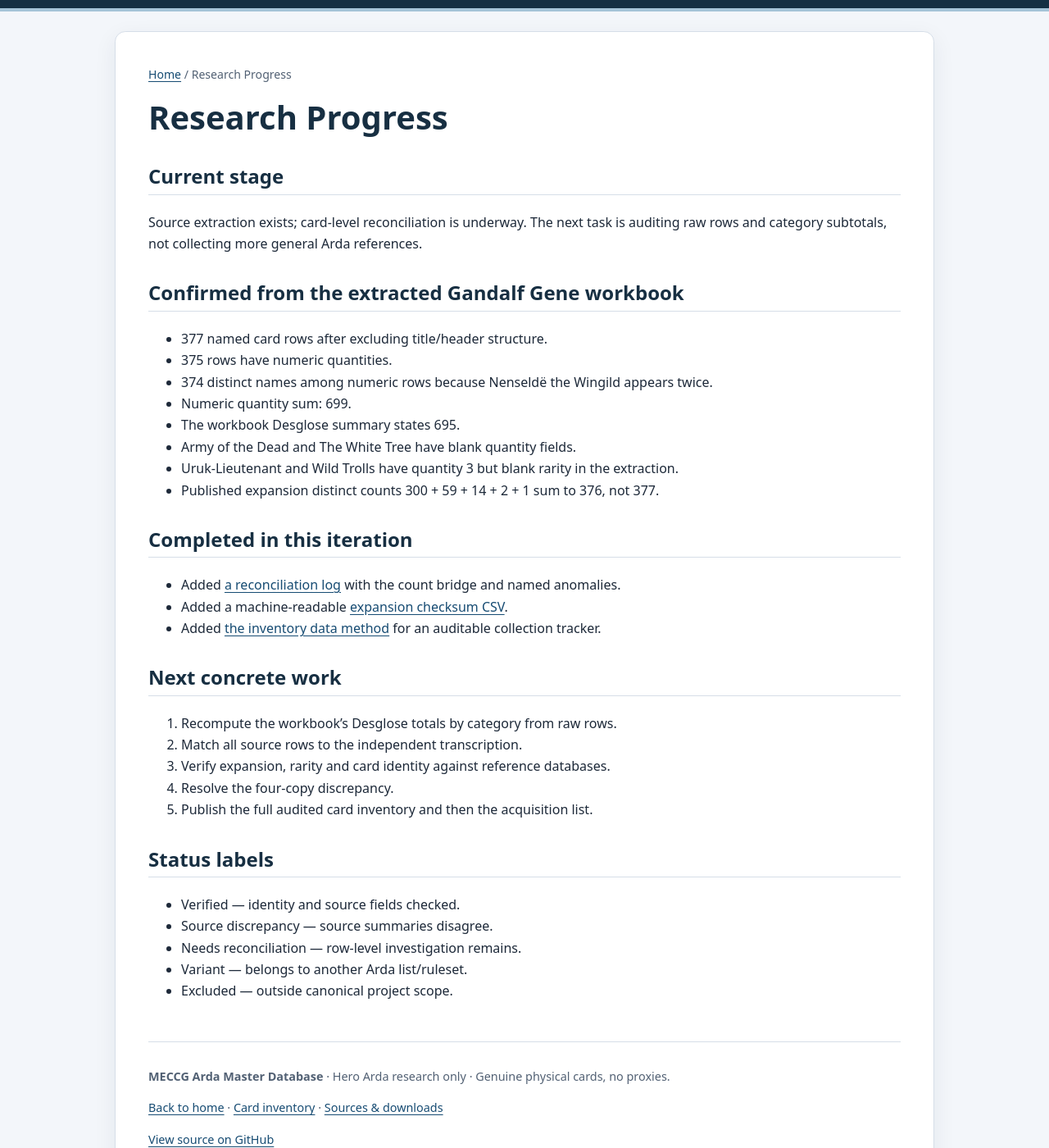
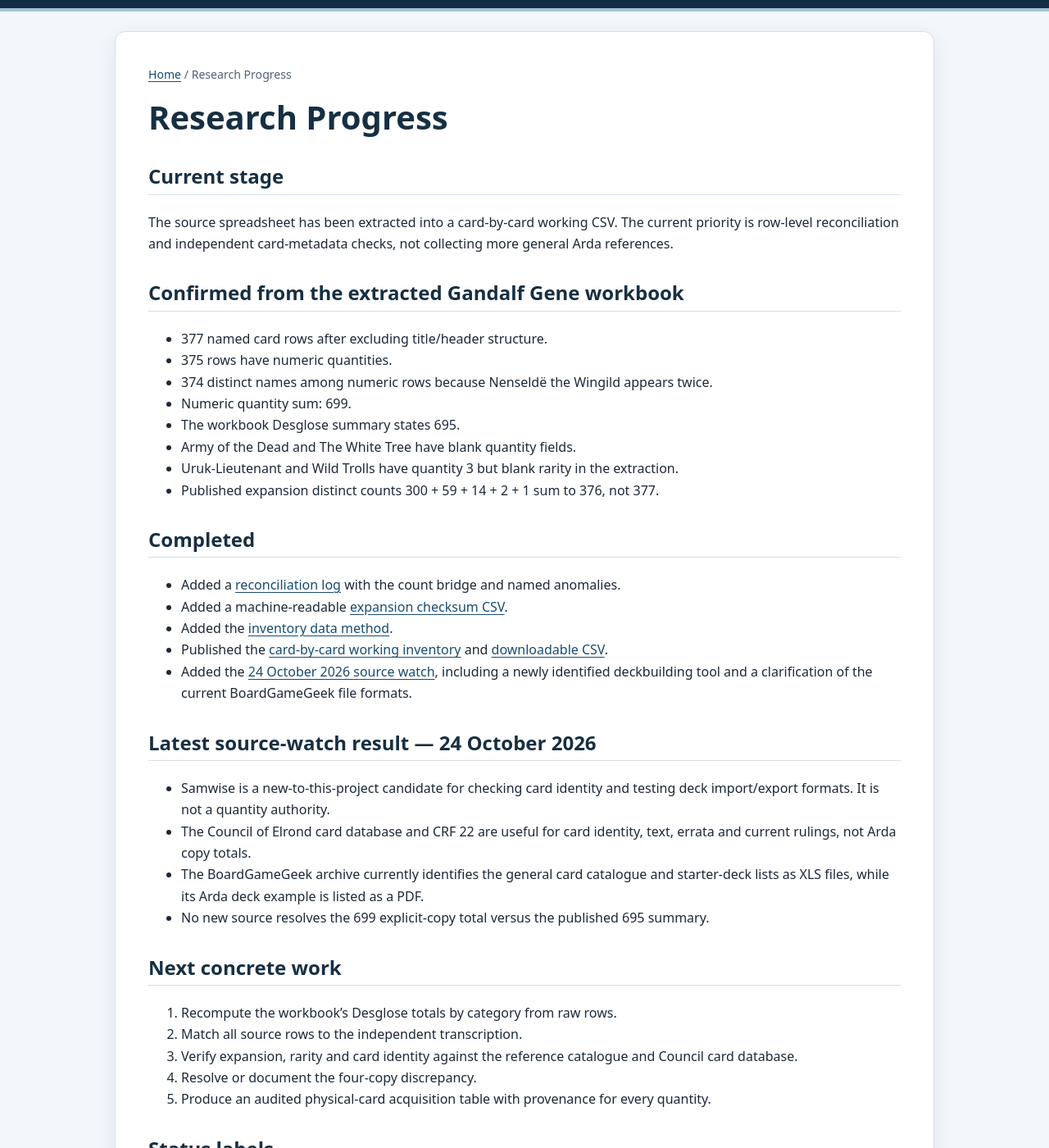
Before and after one commit to JamSpot/meccg-arda-master-database, a Jekyll site: the page built from docs/research-progress.md, in a window 1280 px wide and 1400 px high, scrolled down 206 px. Shown: the whole window at 82% size. Built offline with Jekyll 4.4.1, drawn with Linux system fonts in a browser that asks for light colours; our own code applies the rules of GitHub Pages for plain Markdown files.

Commit message:
Log 24 October source watch and reconciliation priorities

```diff
--- a/docs/research-progress.md
+++ b/docs/research-progress.md
@@ -1,7 +1,7 @@
 # Research Progress
 
 ## Current stage
-Source extraction exists; card-level reconciliation is underway. The next task is auditing raw rows and category subtotals, not collecting more general Arda references.
+The source spreadsheet has been extracted into a card-by-card working CSV. The current priority is row-level reconciliation and independent card-metadata checks, not collecting more general Arda references.
 
 ## Confirmed from the extracted Gandalf Gene workbook
 - 377 named card rows after excluding title/header structure.
@@ -13,17 +13,25 @@ Source extraction exists; card-level reconciliation is underway. The next task i
 - Uruk-Lieutenant and Wild Trolls have quantity 3 but blank rarity in the extraction.
 - Published expansion distinct counts 300 + 59 + 14 + 2 + 1 sum to 376, not 377.
 
-## Completed in this iteration
-- Added [a reconciliation log](reconciliation-log.html) with the count bridge and named anomalies.
+## Completed
+- Added a [reconciliation log](reconciliation-log.html) with the count bridge and named anomalies.
 - Added a machine-readable [expansion checksum CSV](../data/expansion-checksums.csv).
-- Added [the inventory data method](card-inventory-method.html) for an auditable collection tracker.
+- Added the [inventory data method](card-inventory-method.html).
+- Published the [card-by-card working inventory](card-inventory.html) and [downloadable CSV](../data/gandalf-gene-arda-card-inventory.csv).
+- Added the [24 October 2026 source watch](research-watch-2026-10-24.html), including a newly identified deckbuilding tool and a clarification of the current BoardGameGeek file formats.
+
+## Latest source-watch result — 24 October 2026
+- Samwise is a new-to-this-project candidate for checking card identity and testing deck import/export formats. It is not a quantity authority.
+- The Council of Elrond card database and CRF 22 are useful for card identity, text, errata and current rulings, not Arda copy totals.
+- The BoardGameGeek archive currently identifies the general card catalogue and starter-deck lists as XLS files, while its Arda deck example is listed as a PDF.
+- No new source resolves the 699 explicit-copy total versus the published 695 summary.
 
 ## Next concrete work
 1. Recompute the workbook's Desglose totals by category from raw rows.
 2. Match all source rows to the independent transcription.
-3. Verify expansion, rarity and card identity against reference databases.
-4. Resolve the four-copy discrepancy.
-5. Publish the full audited card inventory and then the acquisition list.
+3. Verify expansion, rarity and card identity against the reference catalogue and Council card database.
+4. Resolve or document the four-copy discrepancy.
+5. Produce an audited physical-card acquisition table with provenance for every quantity.
 
 ## Status labels
 - Verified — identity and source fields checked.
```
